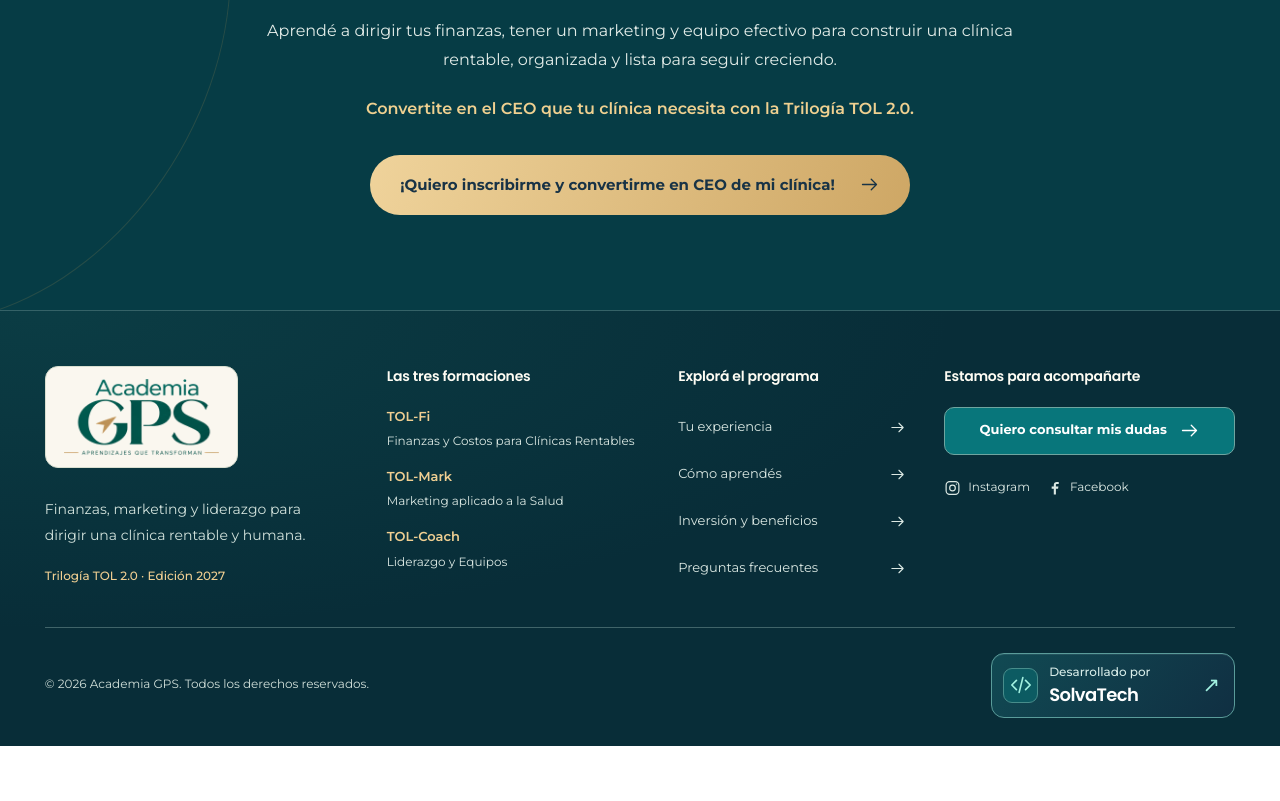
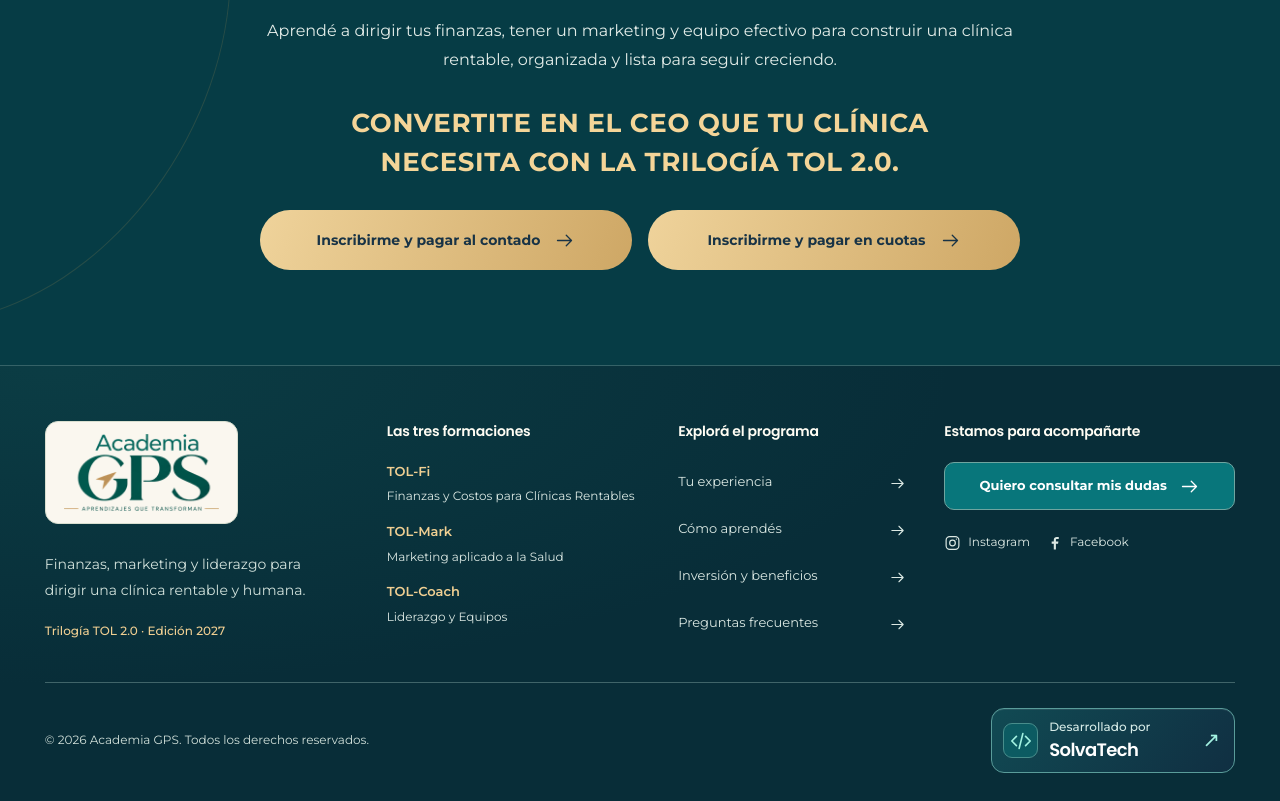
Before and after one commit to Alanalcarazpy7/academia-gps-trilogia-tol, a Next.js app: page / in a window 1280 px wide. Shown: the part 8528-9329 px from the top of the page. Before the commit the page ends 9274 px from the top, so only its background shows below. Built offline with nearby package versions, Linux system fonts and the light colour scheme.

Commit message:
Agrega pago al contado y en cuotas en el cierre de la landing

```diff
--- a/src/components/edition-2027/AcademyLanding.tsx
+++ b/src/components/edition-2027/AcademyLanding.tsx
@@ -1,6 +1,10 @@
 import Image from "next/image";
 import { academy } from "@/config/academy";
 import { getPrimaryWhatsappCta } from "@/config/contacts";
+import {
+  getInstallmentsPaymentCta,
+  getPrimaryPaymentCta,
+} from "@/config/payment-links";
 import { Container } from "@/components/ui/Container";
 import { Reveal } from "@/components/ui/Reveal";
 import { CheckList, Cta, Eyebrow, Icon } from "./Elements";
@@ -471,7 +475,8 @@ function Faq() {
 }
 
 function FinalCta() {
-  const whatsapp = getPrimaryWhatsappCta();
+  const cash = getPrimaryPaymentCta();
+  const installments = getInstallmentsPaymentCta();
   return (
     <section className="gps-section gps-final" aria-labelledby="final-title">
       <Container>
@@ -486,9 +491,14 @@ function FinalCta() {
         <p className="gps-final-invitation">
           Convertite en el CEO que tu clínica necesita con la Trilogía TOL 2.0.
         </p>
-        <Cta href={whatsapp.href} gold external>
-          ¡Quiero inscribirme y convertirme en CEO de mi clínica!
-        </Cta>
+        <div className="gps-final-payment-options" role="group" aria-label="Opciones de inscripción y pago">
+          <Cta href={cash.href} gold external={!cash.isPlaceholder}>
+            Inscribirme y pagar al contado
+          </Cta>
+          <Cta href={installments.href} gold external={!installments.isPlaceholder}>
+            Inscribirme y pagar en cuotas
+          </Cta>
+        </div>
       </Container>
     </section>
   );
--- a/src/components/edition-2027/edition.css
+++ b/src/components/edition-2027/edition.css
@@ -3173,14 +3173,33 @@ body:has(.gps-v2)::-webkit-scrollbar-button {
   margin-inline: auto;
 }
 .gps-final p.gps-final-invitation {
-  margin-top: 20px;
-  color: #efd090;
-  font-weight: 600;
+  margin-top: 28px;
+  color: #f4d598;
+  font-size: clamp(19px, 2.1vw, 26px);
+  font-weight: 700;
+  line-height: 1.5;
+  letter-spacing: 0.025em;
+  text-transform: uppercase;
+  text-wrap: balance;
 }
 .gps-final .gps-button {
   max-width: 100%;
   white-space: normal;
 }
+.gps-final-payment-options {
+  display: grid;
+  grid-template-columns: repeat(2, minmax(0, 1fr));
+  gap: 16px;
+  max-width: 760px;
+  margin: 28px auto 0;
+}
+.gps-v2 .gps-final-payment-options .gps-button {
+  width: 100%;
+  margin-top: 0;
+  padding-inline: 22px;
+  gap: 14px;
+  font-size: 14px;
+}
 @media (hover: hover) and (pointer: fine) {
   .gps-program-author a:hover {
     color: #fff0c3;
@@ -3191,6 +3210,11 @@ body:has(.gps-v2)::-webkit-scrollbar-button {
   }
 }
 @media (max-width: 767px) {
+  .gps-final-payment-options {
+    grid-template-columns: minmax(0, 1fr);
+    max-width: 420px;
+    gap: 12px;
+  }
   .gps-program-video {
     margin-bottom: 27px;
   }
```
